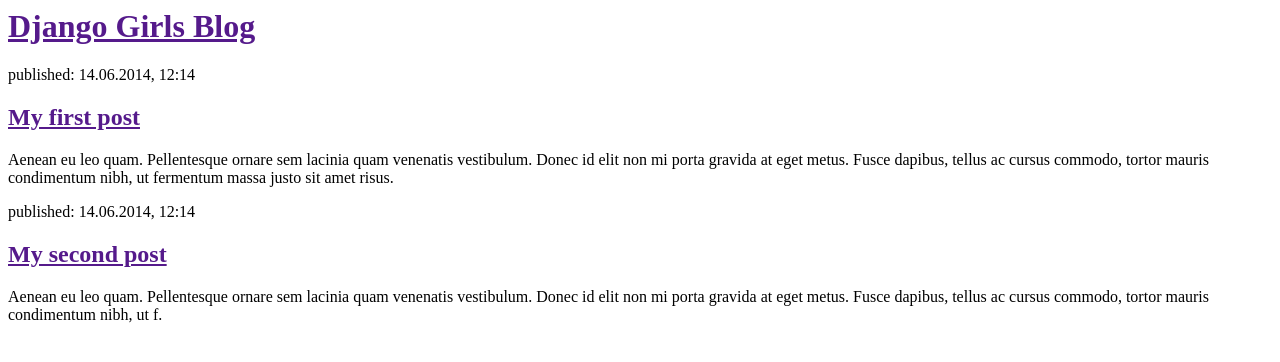
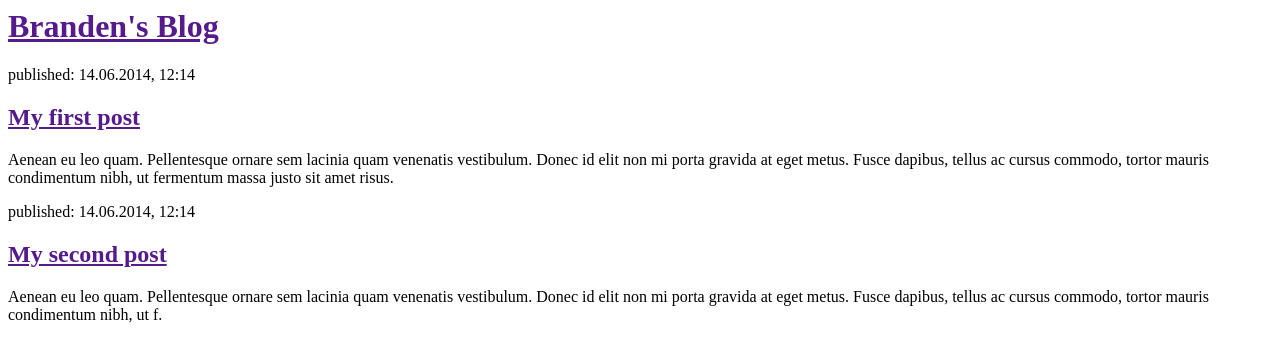
Before and after one commit to BrandenPConnolly/my-first-blog, a Django app: page / in a window 1280 px wide. Shown: the top 362 px of the page. Run offline with Django 3.2, Linux system fonts and the light colour scheme.

Commit message:
“Changed Html”

```diff
--- a/blog/templates/blog/post_list.html
+++ b/blog/templates/blog/post_list.html
@@ -1,10 +1,10 @@
 <html>
     <head>
-        <title>Django Girls blog</title>
+        <title>Branden's Blog</title>
     </head>
     <body>
         <div>
-            <h1><a href="">Django Girls Blog</a></h1>
+            <h1><a href="">Branden's Blog</a></h1>
         </div>
 
         <div>
```
